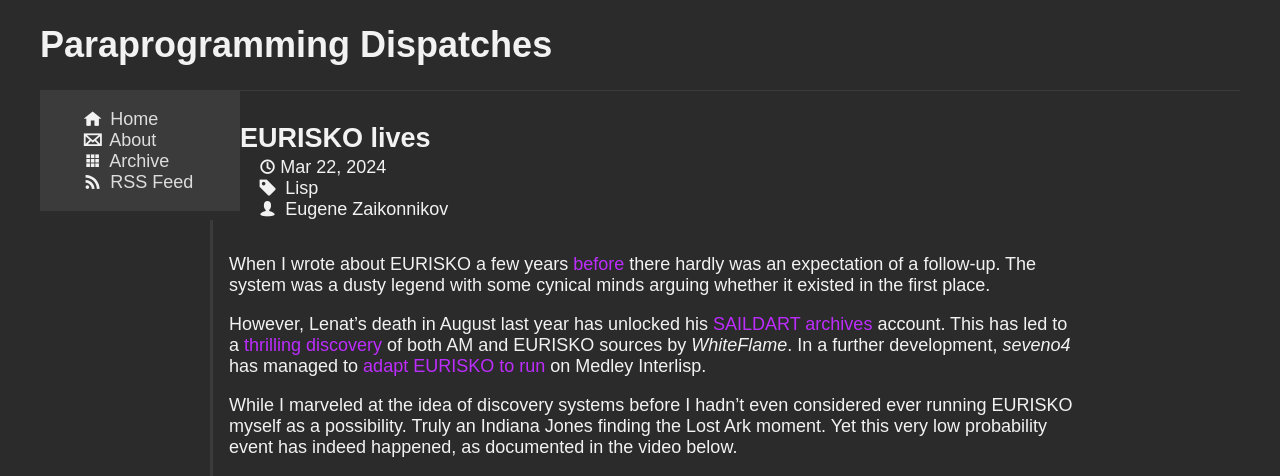
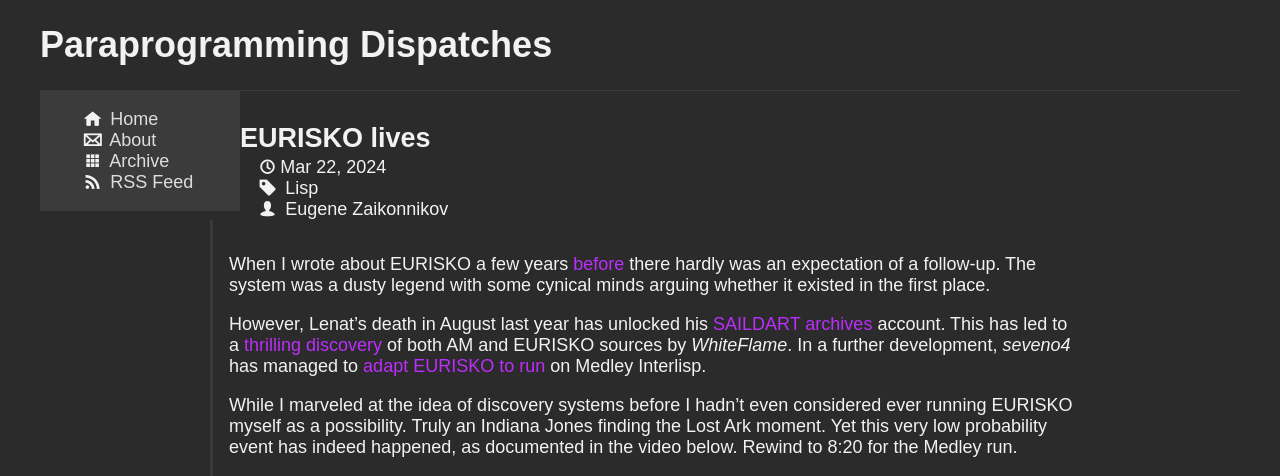
Before and after one commit to varjagg/varjagg.github.io, a Jekyll site: the page built from _posts/2024-03-22-eurisko-lives.md, in a window 1280 px wide. Shown: the top 476 px of the page. Built offline with Jekyll 4.4.1, drawn with Linux system fonts in a browser that asks for light colours; grey boxes are pictures that could not be loaded.

Commit message:
expand the post

```diff
--- a/_posts/2024-03-22-eurisko-lives.md
+++ b/_posts/2024-03-22-eurisko-lives.md
@@ -8,6 +8,6 @@
 
 However, Lenat's death in August last year has unlocked his [SAILDART archives](https://www.saildart.org/[*,DBL]/) account. This has led to a [thrilling discovery](https://white-flame.com/am-eurisko.html) of both AM and EURISKO sources by *WhiteFlame*. In a further development, *seveno4* has managed to [adapt EURISKO to run](https://github.com/seveno4/EURISKO) on Medley Interlisp.
 
-While I marveled at the idea of discovery systems before I hadn't even considered ever running EURISKO myself as a possibility. Truly an Indiana Jones finding the Lost Ark moment. Yet this very low probability event has indeed happened, as documented in the video below.
+While I marveled at the idea of discovery systems before I hadn't even considered ever running EURISKO myself as a possibility. Truly an Indiana Jones finding the Lost Ark moment. Yet this very low probability event has indeed happened, as documented in the video below. Rewind to 8:20 for the Medley run.
 
 <iframe width="560" height="315" src="https://www.youtube.com/watch?v=buqwctwheoI" frameborder="0" allowfullscreen></iframe>
```
